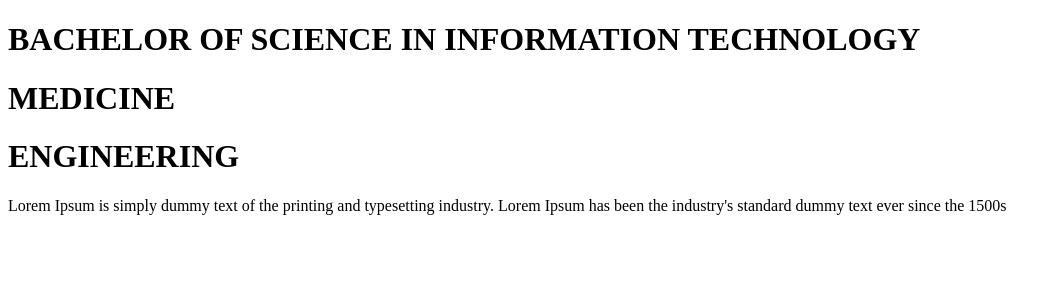
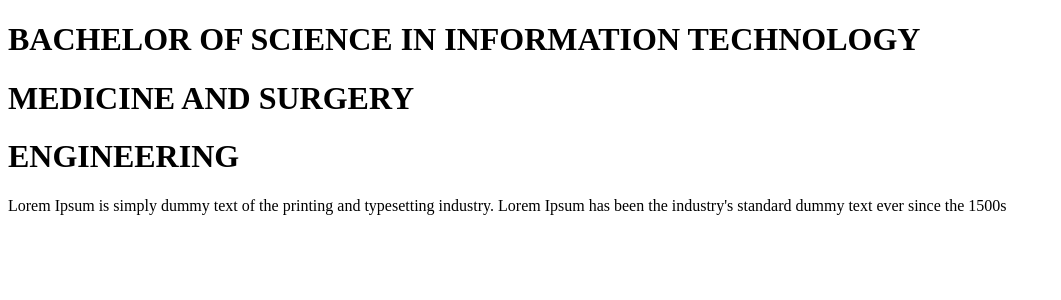
Before and after one commit to Musasizi/book_club, a React (Vite) app: page / in a window 1280 px wide. Shown: the top 300 px of the page, without its empty margins (0-1061 px from the left). Built offline with nearby package versions, Linux system fonts and the light colour scheme.

Commit message:
I added surgery

```diff
--- a/src/App.jsx
+++ b/src/App.jsx
@@ -8,7 +8,7 @@ function App() {
         <>
             <Title text={"BACHELOR OF SCIENCE IN INFORMATION TECHNOLOGY"} />
 
-            <Title text={"MEDICINE"} />
+            <Title text={"MEDICINE AND SURGERY"} />
 
             <Title text={"ENGINEERING"} />
 
```
